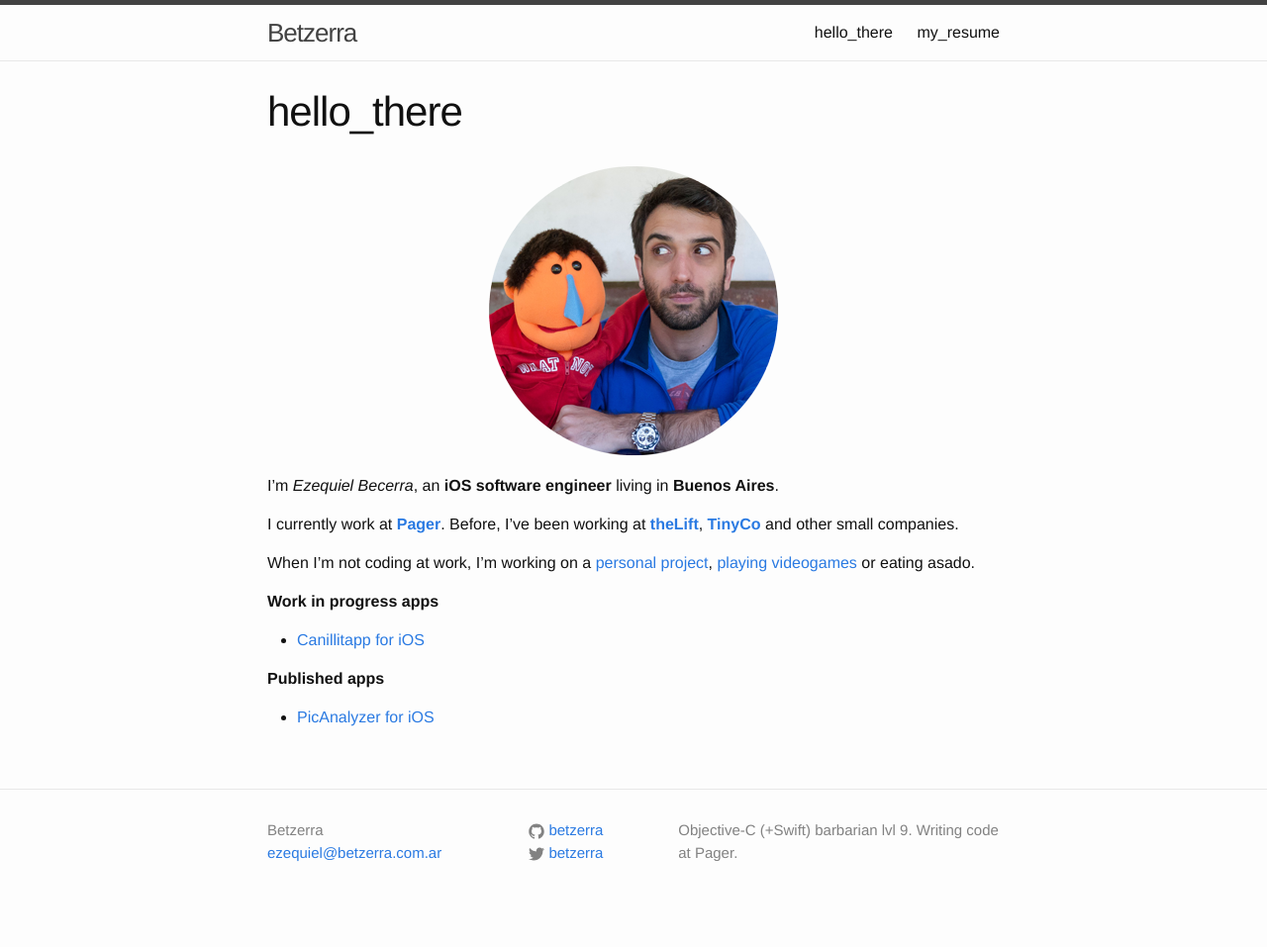
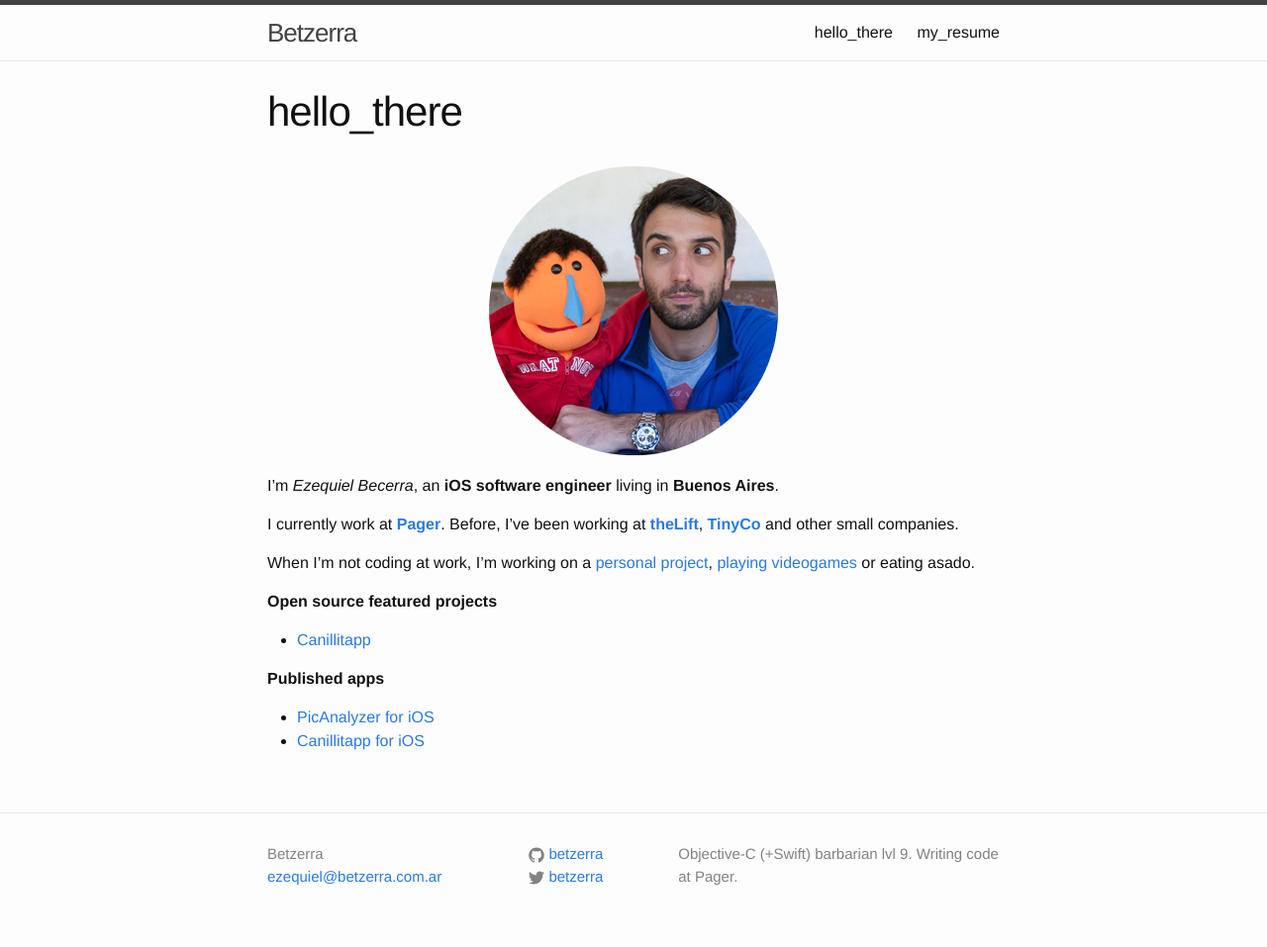
Before and after one commit to betzerra/betzerra.github.io, a Jekyll site: the page built from about.md, in a window 1280 px wide. Shown: the whole page at 99% size. Built offline with Jekyll 4.4.1, drawn with Linux system fonts in a browser that asks for light colours; before the commit the page ends 933 px from its top, so only the background shows below that.

Commit message:
changed about page

```diff
--- a/about.md
+++ b/about.md
@@ -14,9 +14,10 @@ I currently work at [__Pager__](http://www.pager.com). Before, I've been working
 
 When I'm not coding at work, I'm working on a [personal project](http://www.github.com/betzerra), [playing videogames](https://www.instagram.com/p/BE1UOmBSlM0/?taken-by=betzerra) or eating asado.
 
-__Work in progress apps__
-- [Canillitapp for iOS](https://github.com/canillitapp/)
+__Open source featured projects__
+- [Canillitapp](https://github.com/canillitapp/)
 
 __Published apps__
 
 - [PicAnalyzer for iOS](http://www.picanalyzer.com)
+- [Canillitapp for iOS](https://itunes.apple.com/us/app/canillitapp/id1148447560?ls=1&mt=8)
```
